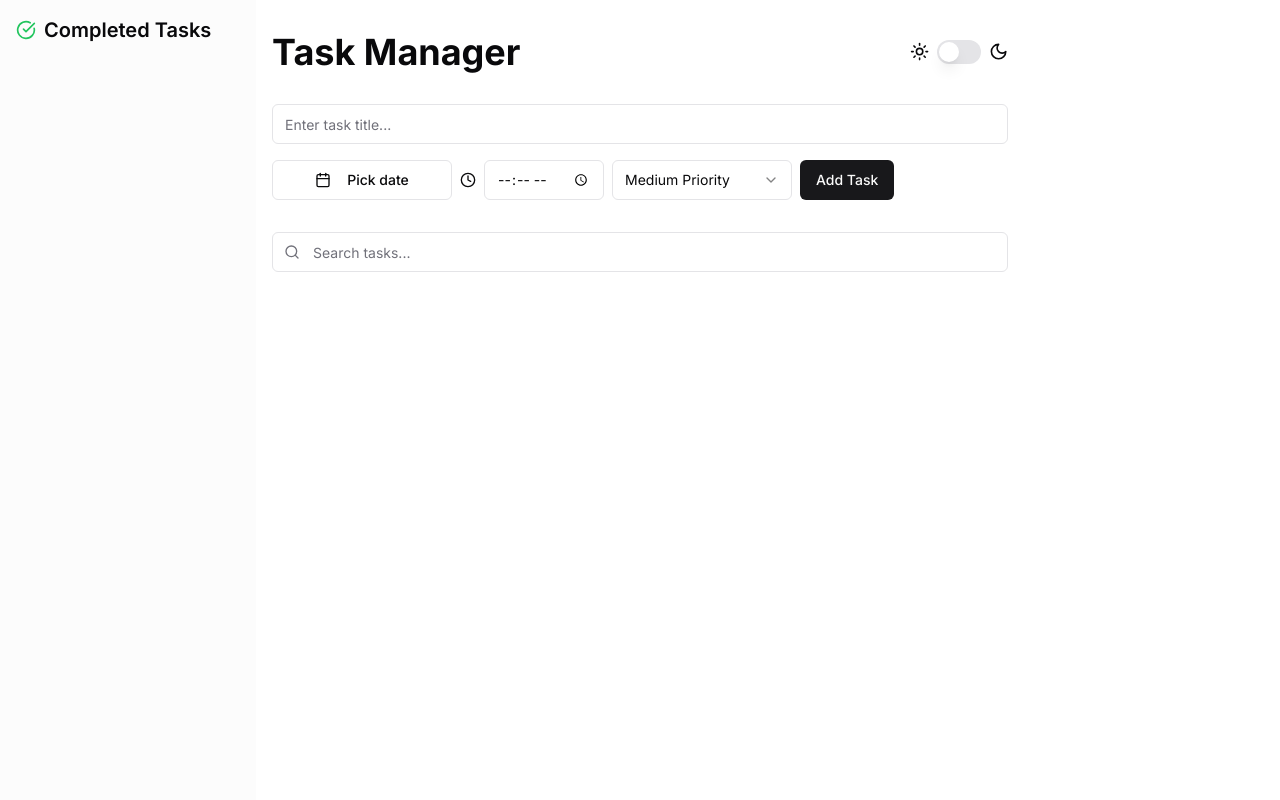
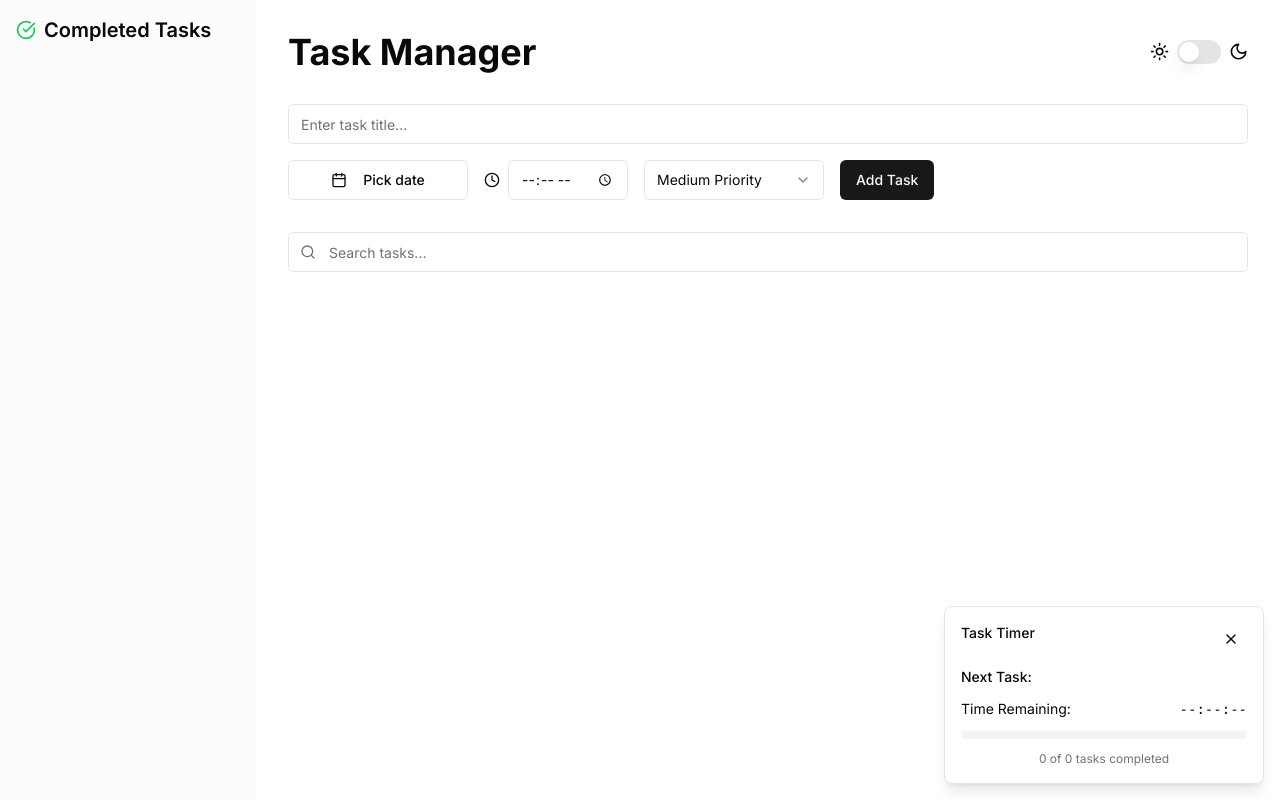
Before and after one commit to certainlyMohneeesh/task-manager, a Next.js app: page / in a window 1280 px wide. Built offline with nearby package versions, Linux system fonts and the light colour scheme.

Commit message:
Adds Floating timer feature

```diff
--- a/package.json
+++ b/package.json
@@ -15,6 +15,7 @@
     "@radix-ui/react-checkbox": "^1.1.2",
     "@radix-ui/react-dialog": "^1.1.2",
     "@radix-ui/react-popover": "^1.1.2",
+    "@radix-ui/react-progress": "^1.1.0",
     "@radix-ui/react-select": "^2.1.2",
     "@radix-ui/react-slot": "^1.1.0",
     "@radix-ui/react-switch": "^1.1.1",
@@ -30,6 +31,7 @@
     "react-beautiful-dnd": "^13.1.1",
     "react-day-picker": "^8.10.1",
     "react-dom": "19.0.0-rc-66855b96-20241106",
+    "react-draggable": "^4.4.6",
     "tailwind-merge": "^2.5.4",
     "tailwindcss-animate": "^1.0.7"
   },
@@ -42,7 +44,7 @@
     "eslint": "^8",
     "eslint-config-next": "15.0.3",
     "postcss": "^8.4.49",
-    "tailwindcss": "^3.4.14",
+    "tailwindcss": "^3.4.15",
     "typescript": "^5"
   }
 }
--- a/src/app/layout.tsx
+++ b/src/app/layout.tsx
@@ -4,6 +4,7 @@ import  '@/styles/globals.css'
 import { Toaster } from '@/components/features/notification/Toaster'
 import { ThemeProvider } from "@/components/features/theme/theme-provider"
 const inter = Inter({ subsets: ['latin'] })
+
 
 export const metadata: Metadata = {
   title: 'Task Manager',
--- a/src/app/page.tsx
+++ b/src/app/page.tsx
@@ -7,6 +7,7 @@ import { useTasks } from '@/hooks/useTasks'
 import { SearchBar } from "@/components/features/search/SearchBar"
 import { ThemeSwitcher } from "@/components/features/theme/ThemeSwitcher"
 import { Sidebar } from "@/components/layout/Sidebar"
+import { FloatingTimer } from '@/components/features/notification/FloatingTimer'
 
 export default function Home() {
   const { tasks, addTask, deleteTask, toggleTask, editTask, updatePriority } = useTasks()
@@ -30,12 +31,12 @@ export default function Home() {
   }
 
   return (
-    <div className="flex">
-      <Sidebar completedTasks={completedTasks}
-      onRedoTask={handleRedoTask} />
-    <main className="container mx-auto px-4 py-8 max-w-3xl">
-      <div className="flex justify-between items-center mb-8">
-        <h1 className="text-4xl font-bold">Task Manager</h1>
+    <>
+    <div className="flex flex-col lg:flex-row min-h-screen">
+      <Sidebar completedTasks={completedTasks} onRedoTask={handleRedoTask} />
+      <main className="w-full lg:ml-64 p-4 lg:p-8">
+        <div className="flex flex-col lg:flex-row justify-between items-center mb-8 gap-4">
+          <h1 className="text-3xl lg:text-4xl font-bold">Task Manager</h1>
         <ThemeSwitcher />
       </div>
 
@@ -50,9 +51,10 @@ export default function Home() {
         onDeleteTask={deleteTask}
         onToggleTask={toggleTask}
         onEditTask={editTask}
-        onUpdatePriority={updatePriority}
       />
     </main>
    </div>
+   <FloatingTimer tasks={tasks} />
+   </>
   )
 }
--- /dev/null
+++ b/src/components/features/notification/FloatingTimer.tsx
@@ -0,0 +1,123 @@
+'use client'
+
+import { useState, useEffect, useRef, useCallback } from 'react'
+import { Progress } from "@/components/ui/progress"
+import { Card } from "@/components/ui/card"
+import { Button } from "@/components/ui/button"
+import { X } from "lucide-react"
+import { Task } from "@/types/Task"
+import { differenceInSeconds, differenceInHours, differenceInMinutes } from 'date-fns'
+import Draggable from 'react-draggable'
+import { useTaskSync } from '@/hooks/useTaskSync'
+
+interface FloatingTimerProps {
+  tasks: Task[]
+}
+
+export function FloatingTimer({ tasks }: FloatingTimerProps) {
+  const nodeRef = useRef(null)
+  const [isVisible, setIsVisible] = useState(true)
+  const [progress, setProgress] = useState(0)
+  const [timeLeft, setTimeLeft] = useState('--:--:--')
+  const [nextTaskTitle, setNextTaskTitle] = useState('')
+
+  const getActiveTasks = useCallback(() => {
+    return tasks.filter(task => !task.completed)
+  }, [tasks])
+
+  const getCompletedTasks = useCallback(() => {
+    return tasks.filter(task => task.completed)
+  }, [tasks])
+
+  const updateTimer = useCallback(() => {
+    const activeTasks = getActiveTasks()
+    const now = new Date()
+
+    const upcomingTasks = activeTasks
+      .map(task => {
+        const [hours, minutes] = task.dueTime.split(':')
+        const taskDate = new Date(task.dueDate)
+        taskDate.setHours(parseInt(hours), parseInt(minutes), 0)
+        return { ...task, dateTime: taskDate }
+      })
+      .filter(task => task.dateTime > now)
+      .sort((a, b) => a.dateTime.getTime() - b.dateTime.getTime())
+
+    const nextTask = upcomingTasks[0]
+
+    if (nextTask) {
+      const seconds = differenceInSeconds(nextTask.dateTime, now) % 60
+      const minutes = differenceInMinutes(nextTask.dateTime, now) % 60
+      const hours = differenceInHours(nextTask.dateTime, now)
+
+      const formattedTime = `${String(hours).padStart(2, '0')}:${String(minutes).padStart(2, '0')}:${String(seconds).padStart(2, '0')}`
+
+      const totalSeconds = differenceInSeconds(nextTask.dateTime, now)
+      const progressValue = 100 - ((totalSeconds / (24 * 60 * 60)) * 100)
+
+      setProgress(Math.min(100, Math.max(0, progressValue)))
+      setTimeLeft(formattedTime)
+      setNextTaskTitle(nextTask.title)
+    } else {
+      setTimeLeft('--:--:--')
+      setNextTaskTitle('No upcoming tasks')
+      setProgress(0)
+    }
+  }, [getActiveTasks])
+
+  // Regular timer update
+  useEffect(() => {
+    const handleTaskEdit = () => {
+      updateTimer()
+    }
+
+    window.addEventListener('TASK_EDITED', handleTaskEdit)
+    return () => window.removeEventListener('TASK_EDITED', handleTaskEdit)
+  }, [updateTimer])
+
+
+
+  // Task sync using custom hook
+  useTaskSync(updateTimer)
+
+  const handleClose = () => {
+    setIsVisible(false)
+  }
+
+  const activeTasks = getActiveTasks()
+  const completedTasks = getCompletedTasks()
+
+  if (!isVisible) return null
+
+  return (
+    <Draggable nodeRef={nodeRef}>
+      <Card ref={nodeRef} className="fixed bottom-4 right-4 p-4 w-80 cursor-move shadow-lg z-50">
+        <div className="flex justify-between items-start mb-3">
+          <h3 className="text-sm font-medium">Task Timer</h3>
+          <Button
+            variant="ghost"
+            size="sm"
+            className="h-8 w-8 p-0"
+            onClick={handleClose}
+          >
+            <X className="h-4 w-4" />
+          </Button>
+        </div>
+        <div className="space-y-3">
+          <div className="flex justify-between text-sm">
+            <span className="font-medium">Next Task: </span>
+            <span className="text-primary truncate ml-2">{nextTaskTitle}</span>
+          </div>
+          <div className="flex justify-between text-sm">
+            <span>Time Remaining:</span>
+            <span className="font-mono">{timeLeft}</span>
+          </div>
+          <Progress value={progress} className="h-2" />
+          <div className="text-xs text-center text-muted-foreground">
+            {completedTasks.length} of {activeTasks.length + completedTasks.length} tasks completed
+          </div>
+        </div>
+      </Card>
+    </Draggable>
+  )
+}
--- a/src/components/features/tasks/TaskForm.tsx
+++ b/src/components/features/tasks/TaskForm.tsx
@@ -56,10 +56,10 @@ export function TaskForm({ onAddTask }: TaskFormProps) {
         className="w-full"
       />
 
-      <div className="flex gap-2">
+      <div className="flex flex-col sm:flex-row gap-4">
         <Popover open={calendarOpen} onOpenChange={setCalendarOpen}>
           <PopoverTrigger asChild>
-            <Button variant="outline" className="w-[180px]">
+            <Button variant="outline" className="w-full sm:w-[180px]">
               <CalendarIcon className="mr-2 h-4 w-4" />
               {date ? format(date, "PPP") : <span>Pick date</span>}
             </Button>
@@ -79,18 +79,18 @@ export function TaskForm({ onAddTask }: TaskFormProps) {
           </PopoverContent>
         </Popover>
 
-        <div className="flex items-center">
+        <div className="flex items-center w-full sm:w-auto">
           <Clock className="mr-2 h-4 w-4" />
           <Input
             type="time"
             value={time}
             onChange={(e) => setTime(e.target.value)}
-            className="w-[120px]"
+            className="w-full sm:w-[120px]"
           />
         </div>
 
         <Select value={priority} onValueChange={(value: Task['priority']) => setPriority(value)}>
-          <SelectTrigger className="w-[180px]">
+          <SelectTrigger className="w-full sm:w-[180px]">
             <SelectValue placeholder="Select priority" />
           </SelectTrigger>
           <SelectContent>
@@ -100,7 +100,7 @@ export function TaskForm({ onAddTask }: TaskFormProps) {
           </SelectContent>
         </Select>
 
-        <Button type="submit">Add Task</Button>
+        <Button type="submit" className="w-full sm:w-auto">Add Task</Button>
       </div>
     </form>
   )
--- a/src/components/layout/Sidebar.tsx
+++ b/src/components/layout/Sidebar.tsx
@@ -14,7 +14,7 @@ interface SidebarProps {
 
 export function Sidebar({ completedTasks, onRedoTask }: SidebarProps) {
   return (
-    <div className="w-64 h-screen bg-muted/30 p-4 fixed left-0 top-0 overflow-y-auto">
+<div className="w-full lg:w-64 h-auto lg:h-screen bg-muted/30 p-4 lg:fixed lg:left-0 lg:top-0 overflow-y-auto">
     <h2 className="text-xl font-semibold mb-4 flex items-center gap-2">
       <CheckCircle className="h-5 w-5 text-green-500" />
       Completed Tasks
--- /dev/null
+++ b/src/components/ui/progress.tsx
@@ -0,0 +1,28 @@
+"use client"
+
+import * as React from "react"
+import * as ProgressPrimitive from "@radix-ui/react-progress"
+
+import { cn } from "@/lib/utils"
+
+const Progress = React.forwardRef<
+  React.ElementRef<typeof ProgressPrimitive.Root>,
+  React.ComponentPropsWithoutRef<typeof ProgressPrimitive.Root>
+>(({ className, value, ...props }, ref) => (
+  <ProgressPrimitive.Root
+    ref={ref}
+    className={cn(
+      "relative h-4 w-full overflow-hidden rounded-full bg-secondary",
+      className
+    )}
+    {...props}
+  >
+    <ProgressPrimitive.Indicator
+      className="h-full w-full flex-1 bg-primary transition-all"
+      style={{ transform: `translateX(-${100 - (value || 0)}%)` }}
+    />
+  </ProgressPrimitive.Root>
+))
+Progress.displayName = ProgressPrimitive.Root.displayName
+
+export { Progress }
--- /dev/null
+++ b/src/hooks/useTaskSync.ts
@@ -0,0 +1,17 @@
+'use client'
+
+import { useEffect } from 'react'
+
+const TASK_UPDATE_EVENT = 'TASK_UPDATE_EVENT'
+
+export const useTaskSync = (callback: () => void) => {
+  useEffect(() => {
+    const handleUpdate = () => callback()
+    window.addEventListener(TASK_UPDATE_EVENT, handleUpdate)
+    return () => window.removeEventListener(TASK_UPDATE_EVENT, handleUpdate)
+  }, [callback])
+}
+
+export const emitTaskUpdate = () => {
+  window.dispatchEvent(new Event(TASK_UPDATE_EVENT))
+}
```
Also changed, not shown: src/components/features/tasks/EditTaskDialog.tsx (+24 -80 lines), src/components/features/tasks/TaskList.tsx (+36 -18 lines), 1 other file (tests, documents, lock files or other folders).
